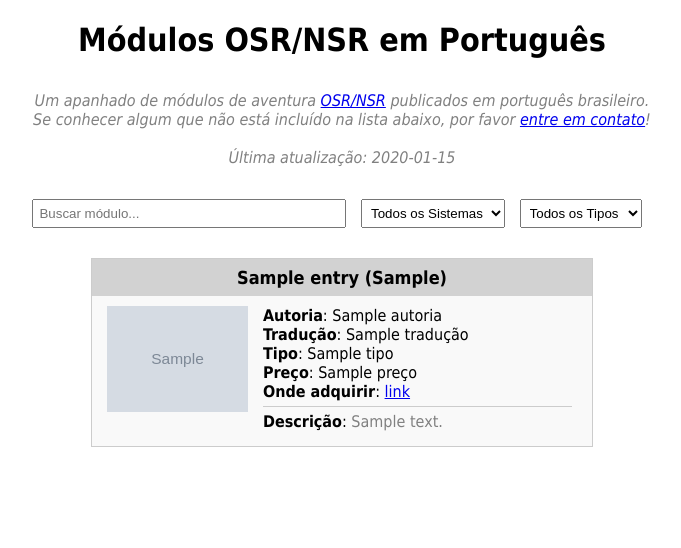
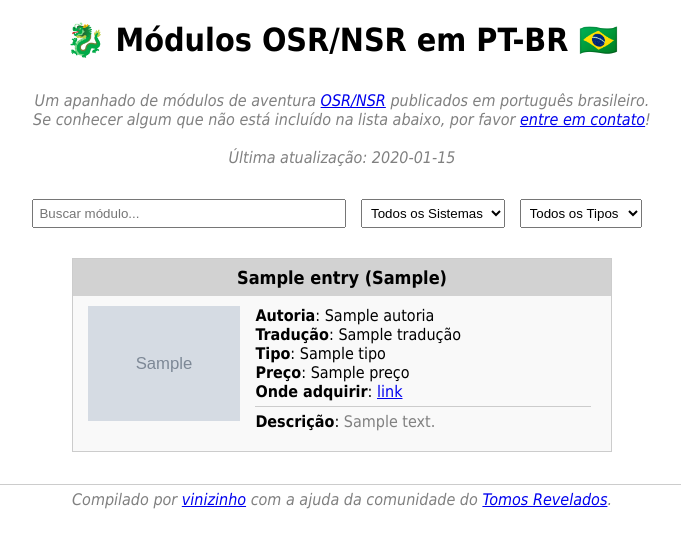
Before and after one commit to vgarciasc/modulos_osrnsr_ptbr, a Python web app: template templates/page.html in a window 1280 px wide. Shown: the top 548 px of the page, without its empty margins (298-979 px from the left). Run offline with Jinja, Linux system fonts and the light colour scheme; the template is opened without the code that fills it: most values are stand-ins (such as "Sample title", 1, 10 or a date in 2020); grey boxes marked "Sample" are stand-in pictures.

Commit message:
updating page

```diff
--- a/style.css
+++ b/style.css
@@ -11,7 +11,6 @@ h1 {
 }
 
 .container {
-    width: 90%;
     max-width: 1200px;
     margin: 0 auto;
 }
@@ -92,7 +91,7 @@ hr {
     color: grey;
 }
 
-.subheader {
+.subheader, .footnote {
     text-align: center;
     margin: 2em;
     font-style: italic;
--- a/templates/page.html
+++ b/templates/page.html
@@ -2,13 +2,13 @@
 <html>
 <head>
     <meta charset="utf-8">
-    <title>Módulos OSR/NSR em Português</title>
+    <title>🐉 Módulos OSR/NSR em PT-BR</title>
     <link rel="stylesheet" href="style.css">
     <meta name="viewport" content="width=device-width, initial-scale=1.0">
 </head>
 <body>
 <div class="container">
-    <h1>Módulos OSR/NSR em Português</h1>
+    <h1>🐉 Módulos OSR/NSR em PT-BR 🇧🇷</h1>
     <div class="subheader">
     Um apanhado de módulos de aventura <a href="https://www.tomosrevelados.com.br/2024/09/maximas-da-osr-vs-maximas-da-nsr.html">OSR/NSR</a> publicados em português brasileiro.<br>
         Se conhecer algum que não está incluído na lista abaixo, por favor <a href="https://vinizinho.net/figures/contato_1.png">entre em contato</a>!
@@ -73,6 +73,10 @@
         {% endfor %}
     </div>
 </div>
+<div class="footnote">
+<hr>
+    Compilado por <a href="http://vinizinho.net">vinizinho</a> com a ajuda da comunidade do <a href="https://www.tomosrevelados.com.br/">Tomos Revelados</a>.</div>
+
 <!-- Filtering Script -->
 <script>
 const modulesData = {{ modules_data | tojson }};
```
Also changed, not shown: index.html (+6 -2 lines).
